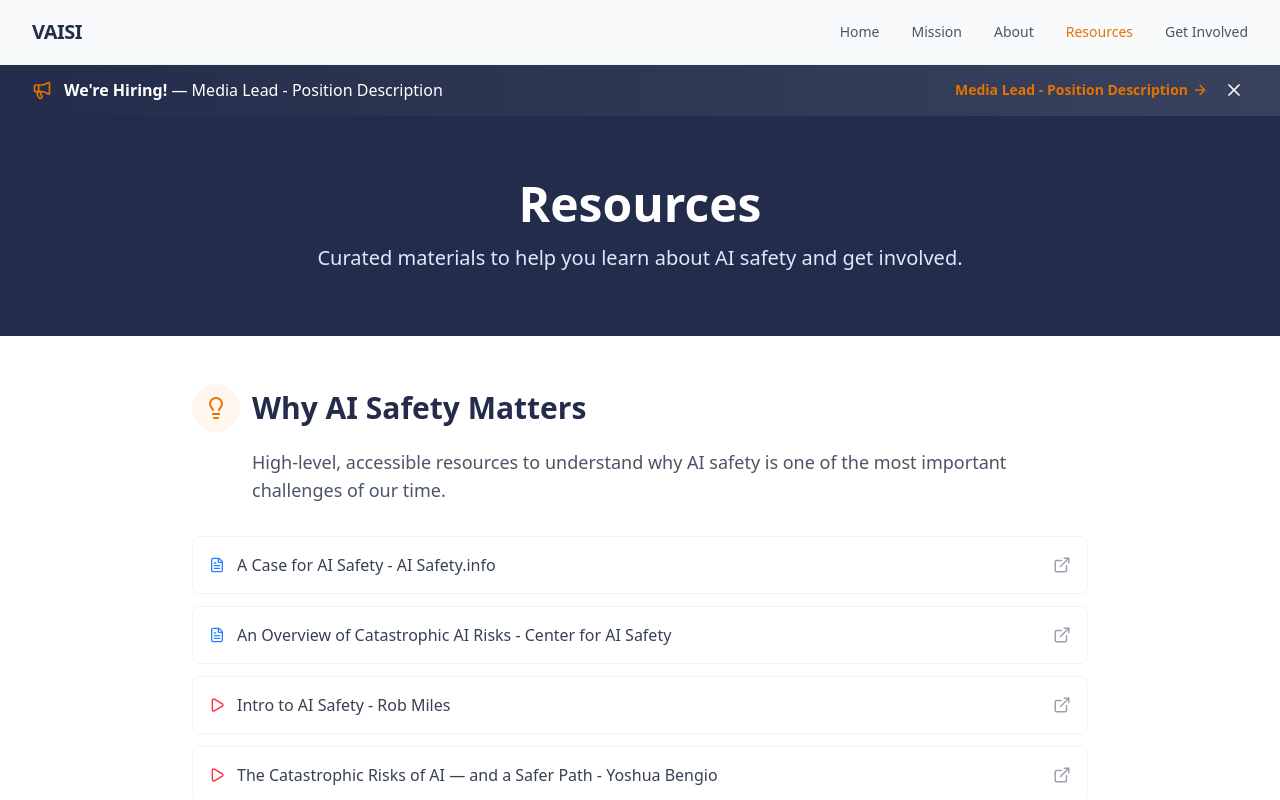
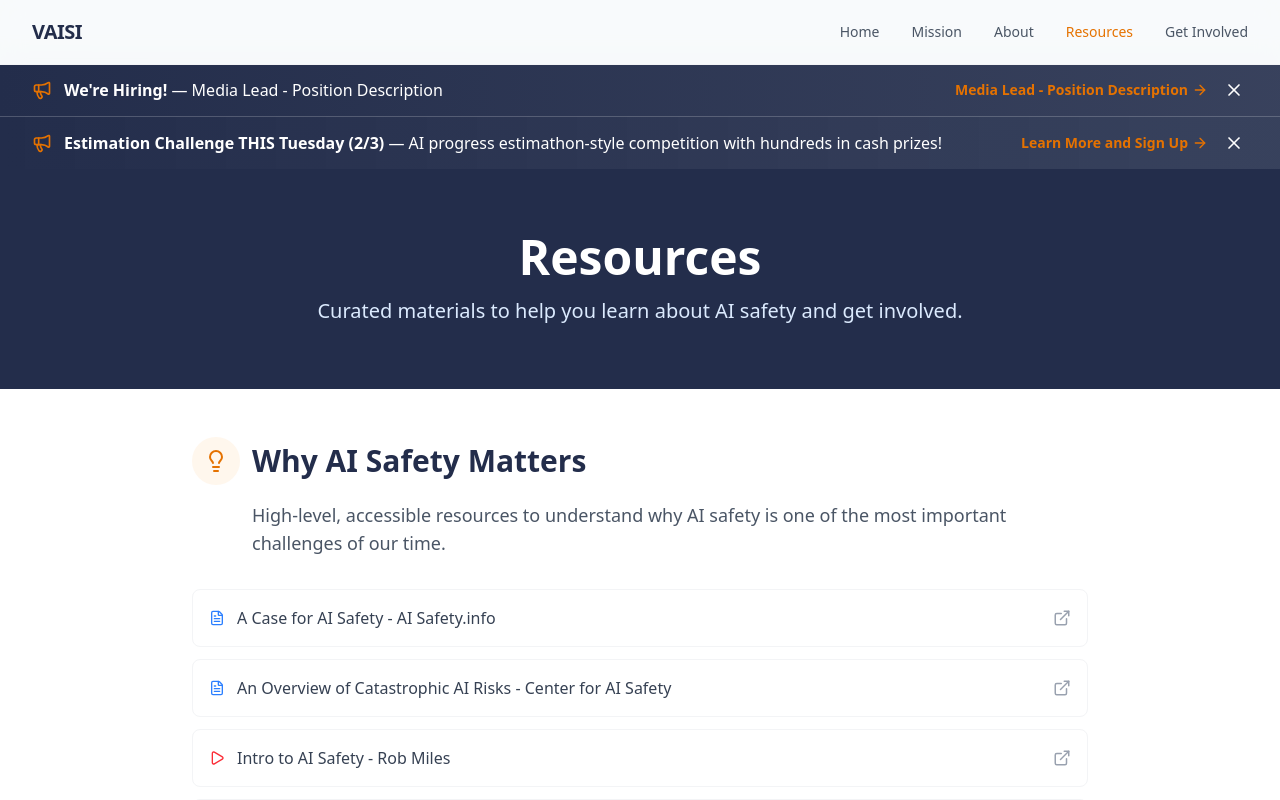
Before and after one commit to Virginia-AI-Security-Initiative/VAISI_Website, a Next.js app: page /resources in a window 1280 px wide. Shown: the top 800 px of the page. Built offline with nearby package versions, Linux system fonts and the light colour scheme; a web font is replaced by a local one.

Commit message:
added estimathon announcement banner

```diff
--- a/components/AnnouncementBanner.tsx
+++ b/components/AnnouncementBanner.tsx
@@ -12,6 +12,13 @@ const announcements = [
         summary: "Media Lead - Position Description",
         link: "https://docs.google.com/document/d/1qzBc_o9ffhQZt9GiIfbPYhQhRoy6pzid34510jpl4Nw/edit?usp=sharing",
         linkText: "Media Lead - Position Description",
+    },
+    {
+        id: "estimation-competition",
+        title: "Estimation Challenge THIS Tuesday (2/3)",
+        summary: "AI progress estimathon-style competition with hundreds in cash prizes!",
+        link: "https://forms.gle/yYpbSpQiGL3m9BRf6",
+        linkText: "Learn More and Sign Up",
     },
 ];
 
```
